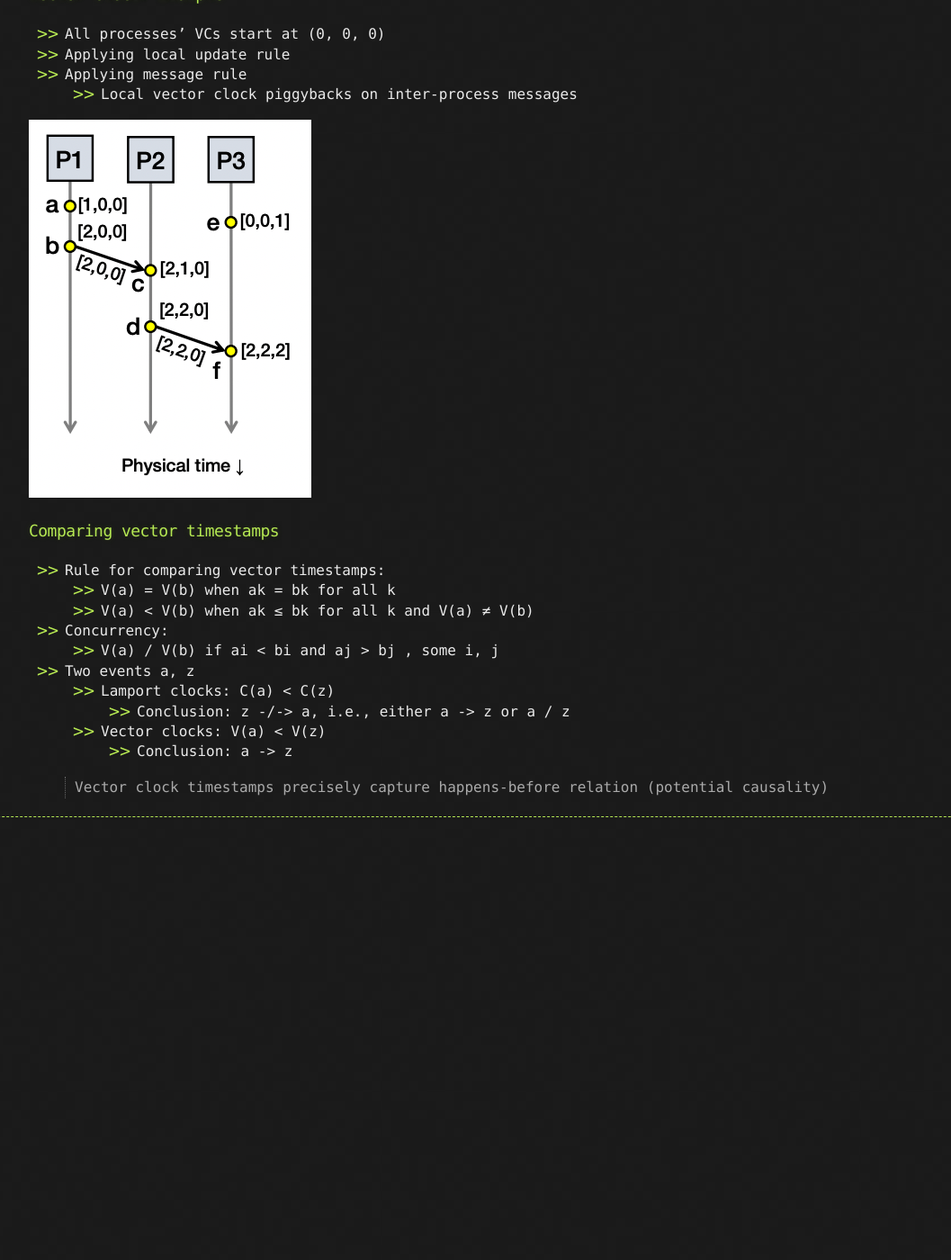
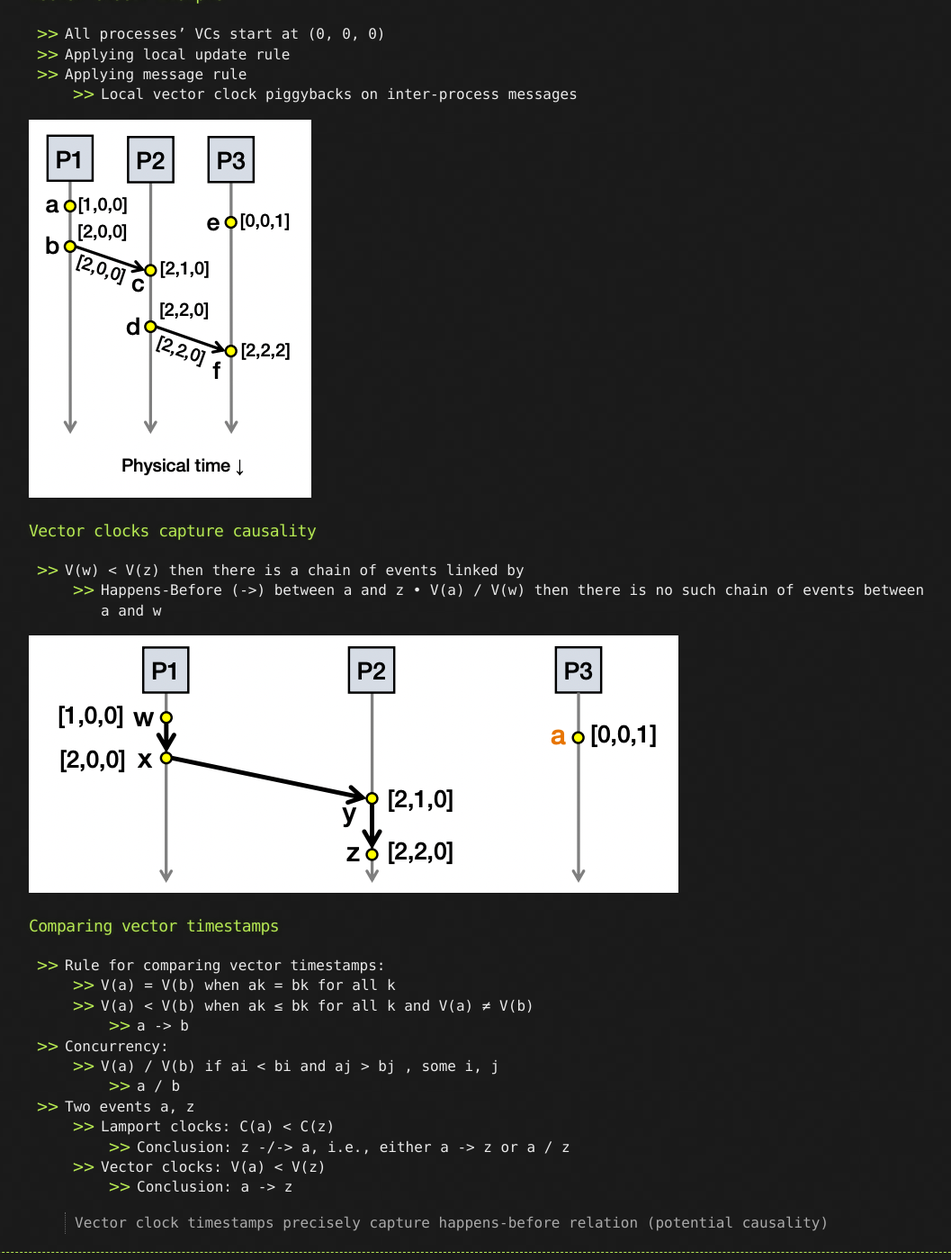
Before and after one commit to goodHunter27/serhatgiydiren.github.io, a Jekyll site: the page built from _posts/2022-01-28-distributed-systems-time-synchronization-logical-clocks.md, in a window 1280 px wide and 1400 px high, scrolled down 11556 px. Shown: the whole window at 90% size, without its empty margins (108-1165 px from the left). Built offline with Jekyll 4.4.1, drawn with Linux system fonts in a browser that asks for light colours; before the commit the page ends 12472 px from its top, so only the background shows below that.

Commit message:
Update 2022-01-28-distributed-systems-time-synchronization-logical-clocks.md

```diff
--- a/_posts/2022-01-28-distributed-systems-time-synchronization-logical-clocks.md
+++ b/_posts/2022-01-28-distributed-systems-time-synchronization-logical-clocks.md
@@ -272,14 +272,23 @@ published: true
 
 ![Vector clock: Example](../assets/time/time_21.png)
 
+### Vector clocks capture causality
+
+- V(w) < V(z) then there is a chain of events linked by
+  - Happens-Before (->) between a and z
+• V(a) / V(w) then there is no such chain of events between a and w
+
+![Vector clocks capture causality](../assets/time/time_22.png)
+
 ### Comparing vector timestamps
 
 - Rule for comparing vector timestamps:
   - V(a) = V(b) when ak = bk for all k
   - V(a) < V(b) when ak ≤ bk for all k and V(a) ≠ V(b)
-
+    - a -> b
 - Concurrency:
   - V(a) / V(b) if ai < bi and aj > bj , some i, j
+    - a / b
 
 - Two events a, z
   - Lamport clocks: C(a) < C(z)
```
